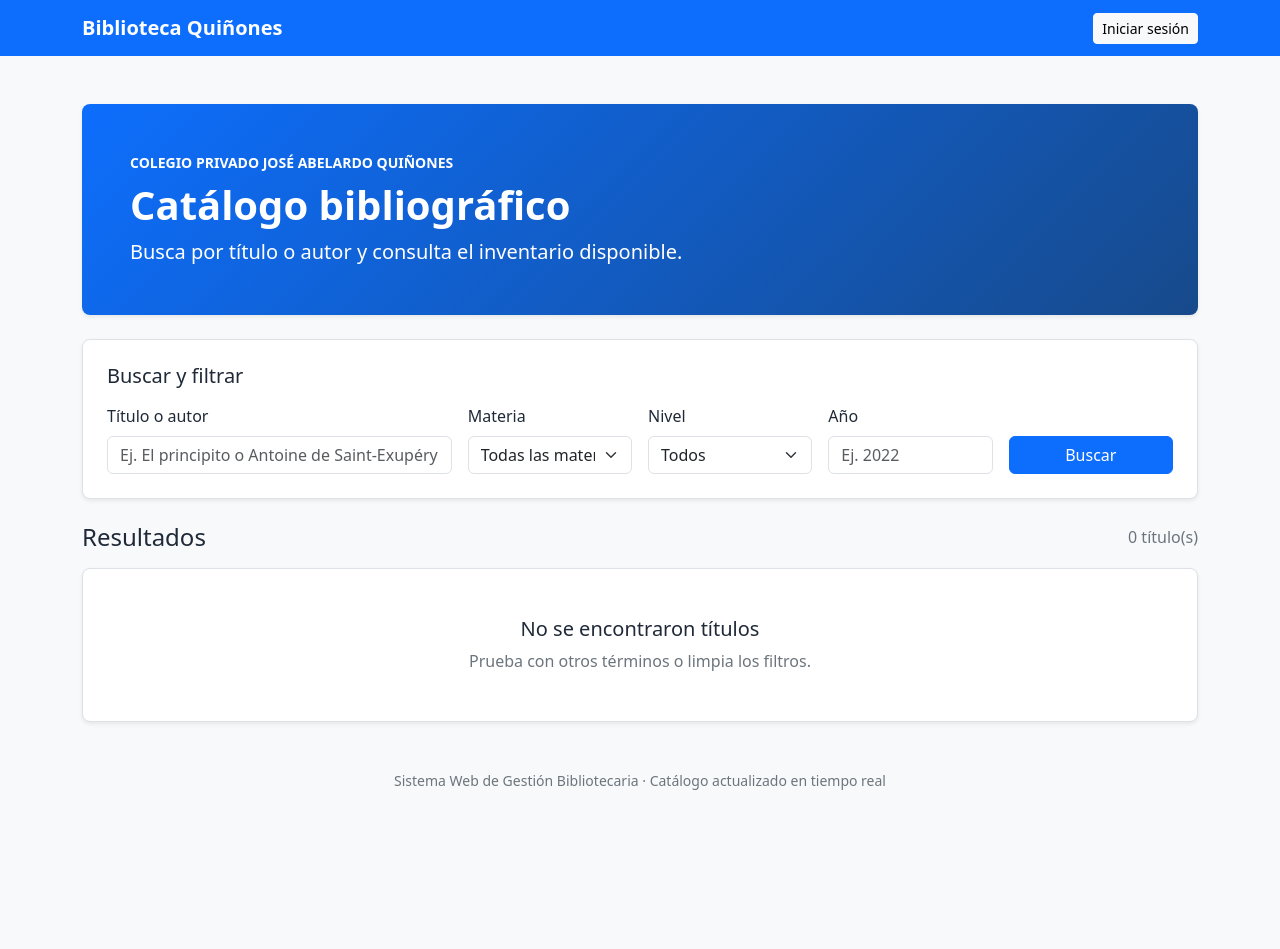
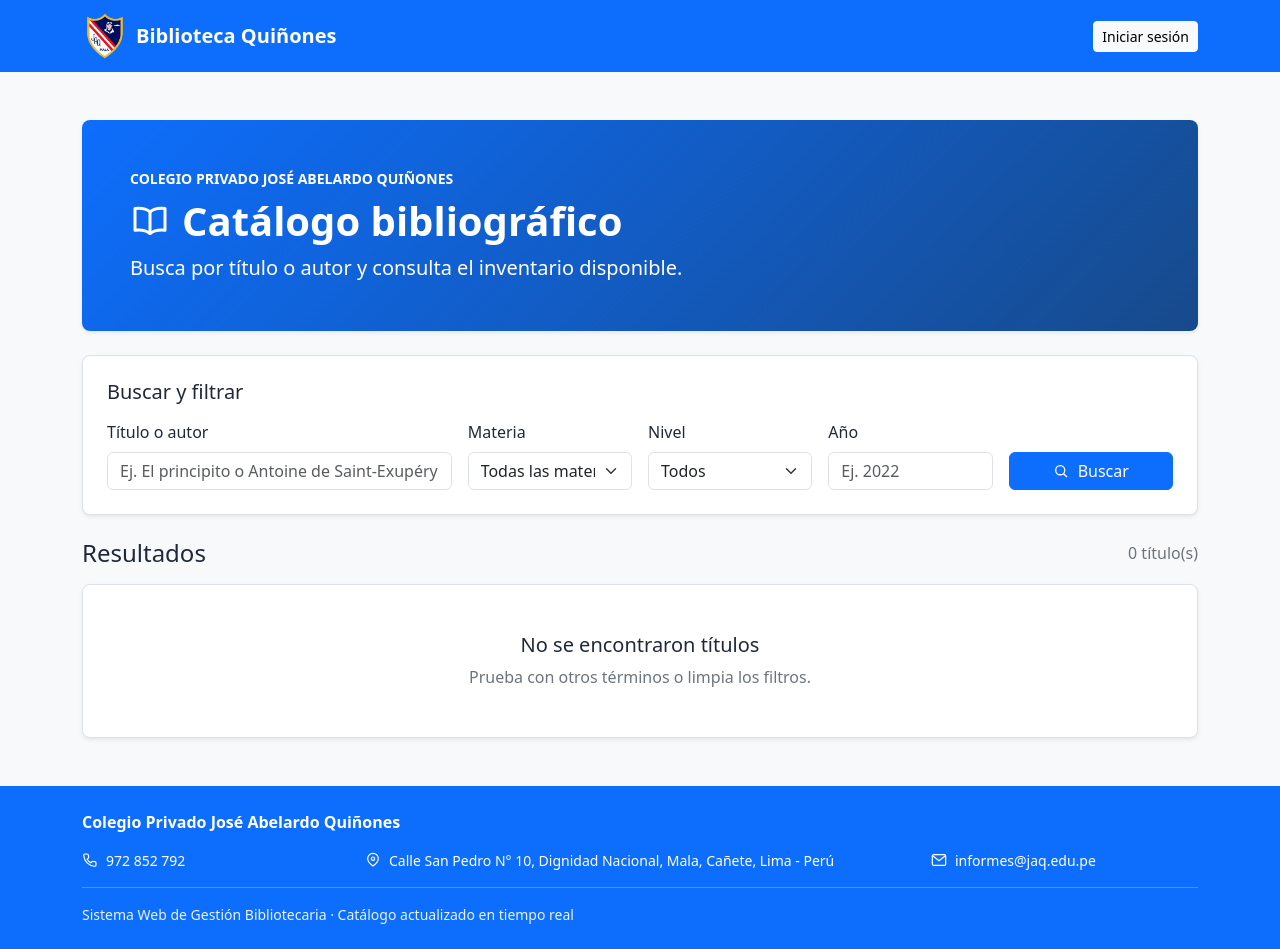
Before and after one commit to angelsicchadavila-ops/biblioteca-quinones, a Python web app: template templates/index.html in a window 1280 px wide. Before the commit the page ends 790 px from the top, so only its background shows below. Run offline with Jinja, Linux system fonts and the light colour scheme; the template is opened without the code that fills it, so the values that code supplies are empty.

Commit message:
feat: mejorar diseño visual del catálogo público

```diff
--- a/static/css/style.css
+++ b/static/css/style.css
@@ -1,6 +1,15 @@
 body {
   min-height: 100vh;
   color: #1f2937;
+}
+
+.catalogo-publico {
+  display: flex;
+  flex-direction: column;
+}
+
+.catalogo-publico main {
+  flex: 1 0 auto;
 }
 
 .navbar .btn,
@@ -8,9 +17,63 @@ body {
   white-space: nowrap;
 }
 
+.marca-biblioteca {
+  display: inline-flex;
+  align-items: center;
+  gap: 0.5rem;
+}
+
+.marca-insignia {
+  display: block;
+  height: 46px;
+  width: auto;
+}
+
 .catalogo-encabezado {
   color: #fff;
   background: linear-gradient(135deg, #0d6efd, #174a8b);
+}
+
+.catalogo-titulo {
+  display: flex;
+  align-items: center;
+  gap: 0.75rem;
+}
+
+.catalogo-icono-libro {
+  flex: none;
+  width: 2.5rem;
+  height: 2.5rem;
+}
+
+.boton-icono-buscar {
+  width: 1rem;
+  height: 1rem;
+  margin-right: 0.3rem;
+  vertical-align: -0.125em;
+}
+
+.footer-institucional {
+  background: #0d6efd;
+}
+
+.footer-dato {
+  display: flex;
+  align-items: flex-start;
+  gap: 0.5rem;
+  overflow-wrap: anywhere;
+}
+
+.footer-dato svg {
+  flex: none;
+  width: 1rem;
+  height: 1rem;
+  margin-top: 0.125rem;
+}
+
+.footer-leyenda {
+  color: #e9f2ff;
+  border-top: 1px solid rgb(255 255 255 / 25%);
 }
 
 .catalogo-tarjeta,
@@ -141,6 +204,19 @@ body {
 }
 
 @media (max-width: 575.98px) {
+  .marca-insignia {
+    height: 38px;
+  }
+
+  .catalogo-titulo {
+    gap: 0.5rem;
+  }
+
+  .catalogo-icono-libro {
+    width: 1.75rem;
+    height: 1.75rem;
+  }
+
   .navbar .container {
     align-items: flex-start;
   }
--- a/templates/base.html
+++ b/templates/base.html
@@ -7,10 +7,13 @@
   <link href="https://cdn.jsdelivr.net/npm/bootstrap@5.3.8/dist/css/bootstrap.min.css" rel="stylesheet" integrity="sha384-sRIl4kxILFvY47J16cr9ZwB07vP4J8+LH7qKQnuqkuIAvNWLzeN8tE5YBujZqJLB" crossorigin="anonymous">
   <link rel="stylesheet" href="{{ url_for('static', filename='css/style.css') }}">
 </head>
-<body class="bg-light">
+<body class="bg-light {% block body_class %}{% endblock %}">
   <nav class="navbar navbar-expand-lg navbar-dark bg-primary">
     <div class="container flex-wrap gap-2">
-      <a class="navbar-brand fw-semibold" href="{{ url_for('inicio') }}">Biblioteca Quiñones</a>
+      <a class="navbar-brand fw-semibold marca-biblioteca" href="{{ url_for('inicio') }}">
+        <img class="marca-insignia" src="{{ url_for('static', filename='img/jaq-logo.png') }}" alt="Insignia del Colegio Privado José Abelardo Quiñones">
+        <span>Biblioteca Quiñones</span>
+      </a>
       <div class="d-flex align-items-center flex-wrap justify-content-end gap-2 ms-auto">
         {% if g.usuario %}
           <span class="text-white small d-none d-sm-inline">
@@ -41,9 +44,11 @@
     {% endwith %}
     {% block content %}{% endblock %}
   </main>
-  <footer class="container pb-4 text-center text-secondary small">
-    Sistema Web de Gestión Bibliotecaria · Catálogo actualizado en tiempo real
-  </footer>
+  {% block footer %}
+    <footer class="container pb-4 text-center text-secondary small">
+      Sistema Web de Gestión Bibliotecaria · Catálogo actualizado en tiempo real
+    </footer>
+  {% endblock %}
   {% block scripts %}{% endblock %}
 </body>
 </html>
--- a/templates/index.html
+++ b/templates/index.html
@@ -1,9 +1,16 @@
 {% extends "base.html" %}
 {% block title %}Catálogo · Biblioteca Quiñones{% endblock %}
+{% block body_class %}catalogo-publico{% endblock %}
 {% block content %}
 <section class="catalogo-encabezado rounded-3 p-4 p-md-5 mb-4 shadow-sm">
   <p class="text-uppercase small fw-semibold mb-2">Colegio Privado José Abelardo Quiñones</p>
-  <h1 class="display-6 fw-semibold">Catálogo bibliográfico</h1>
+  <h1 class="display-6 fw-semibold catalogo-titulo">
+    <svg class="catalogo-icono-libro" viewBox="0 0 24 24" fill="none" stroke="currentColor" stroke-width="1.8" stroke-linecap="round" stroke-linejoin="round" aria-hidden="true" focusable="false">
+      <path d="M12 6.5c-2.5-2-5.5-2.5-9-2v13c3.5-.5 6.5 0 9 2 2.5-2 5.5-2.5 9-2v-13c-3.5-.5-6.5 0-9 2Z" />
+      <path d="M12 6.5v13" />
+    </svg>
+    <span>Catálogo bibliográfico</span>
+  </h1>
   <p class="lead mb-0">Busca por título o autor y consulta el inventario disponible.</p>
 </section>
 
@@ -37,7 +44,13 @@
       <input class="form-control" id="anio" name="anio" type="text" inputmode="numeric" pattern="[0-9]{4}" maxlength="4" value="{{ filtros.anio }}" placeholder="Ej. 2022">
     </div>
     <div class="col-12 col-lg-2 d-grid gap-2">
-      <button class="btn btn-primary" type="submit">Buscar</button>
+      <button class="btn btn-primary" type="submit">
+        <svg class="boton-icono-buscar" viewBox="0 0 24 24" fill="none" stroke="currentColor" stroke-width="2" stroke-linecap="round" aria-hidden="true" focusable="false">
+          <circle cx="10.8" cy="10.8" r="6.8" />
+          <path d="m16 16 4.5 4.5" />
+        </svg>
+        Buscar
+      </button>
       {% if filtros.q or filtros.materia or filtros.nivel or filtros.anio %}
         <a class="btn btn-outline-secondary btn-sm" href="{{ url_for('inicio') }}">Limpiar</a>
       {% endif %}
@@ -85,3 +98,33 @@
   </section>
 {% endif %}
 {% endblock %}
+{% block footer %}
+<footer class="footer-institucional text-white">
+  <div class="container py-4">
+    <p class="fw-semibold mb-3">Colegio Privado José Abelardo Quiñones</p>
+    <div class="row g-3 small">
+      <div class="col-12 col-md-3 footer-dato">
+        <svg viewBox="0 0 24 24" fill="none" stroke="currentColor" stroke-width="1.8" stroke-linecap="round" stroke-linejoin="round" aria-hidden="true" focusable="false">
+          <path d="M21 16.4v3a2 2 0 0 1-2.2 2A17.5 17.5 0 0 1 2.6 5.2 2 2 0 0 1 4.6 3h3a2 2 0 0 1 2 1.7l.4 2.7a2 2 0 0 1-.6 1.8L7.8 10.8a14 14 0 0 0 5.4 5.4l1.6-1.6a2 2 0 0 1 1.8-.6l2.7.4a2 2 0 0 1 1.7 2Z" />
+        </svg>
+        <span>972 852 792</span>
+      </div>
+      <div class="col-12 col-md-6 footer-dato">
+        <svg viewBox="0 0 24 24" fill="none" stroke="currentColor" stroke-width="1.8" stroke-linecap="round" stroke-linejoin="round" aria-hidden="true" focusable="false">
+          <path d="M20 10c0 5-8 11-8 11S4 15 4 10a8 8 0 1 1 16 0Z" />
+          <circle cx="12" cy="10" r="2.5" />
+        </svg>
+        <span>Calle San Pedro N° 10, Dignidad Nacional, Mala, Cañete, Lima - Perú</span>
+      </div>
+      <div class="col-12 col-md-3 footer-dato">
+        <svg viewBox="0 0 24 24" fill="none" stroke="currentColor" stroke-width="1.8" stroke-linecap="round" stroke-linejoin="round" aria-hidden="true" focusable="false">
+          <rect x="2" y="4" width="20" height="16" rx="2" />
+          <path d="m3 6 9 7 9-7" />
+        </svg>
+        <span>informes@jaq.edu.pe</span>
+      </div>
+    </div>
+    <p class="footer-leyenda small mb-0 mt-3 pt-3">Sistema Web de Gestión Bibliotecaria · Catálogo actualizado en tiempo real</p>
+  </div>
+</footer>
+{% endblock %}
```
Also changed, not shown: static/img/jaq-logo.png (added).
